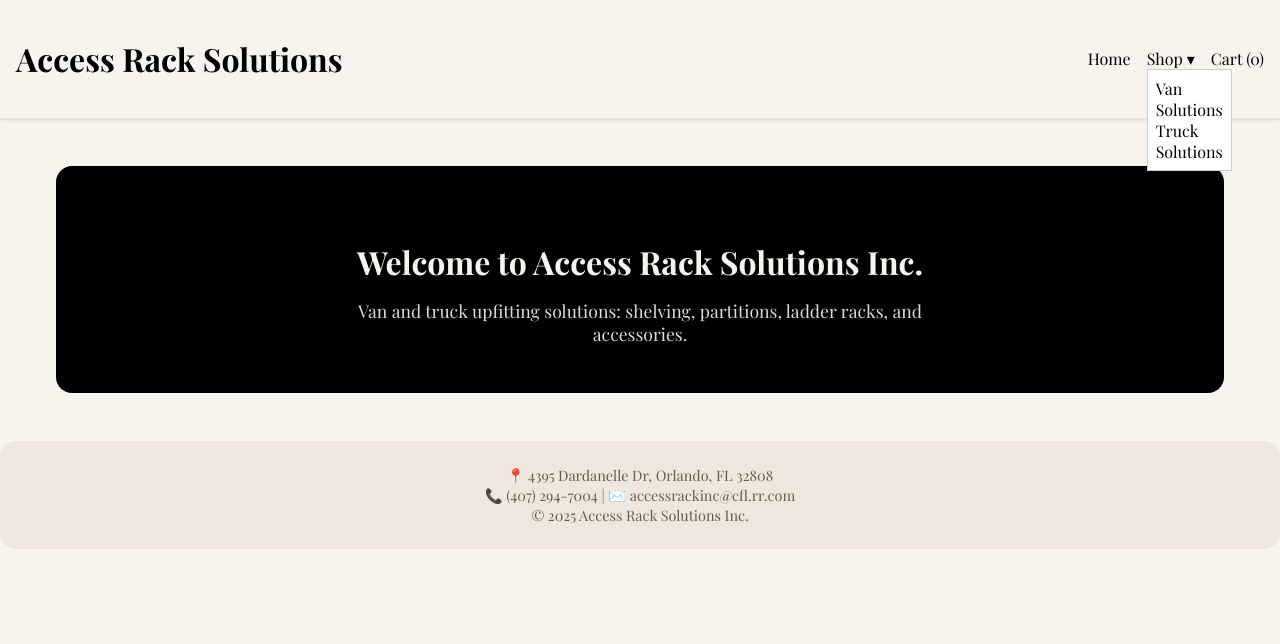
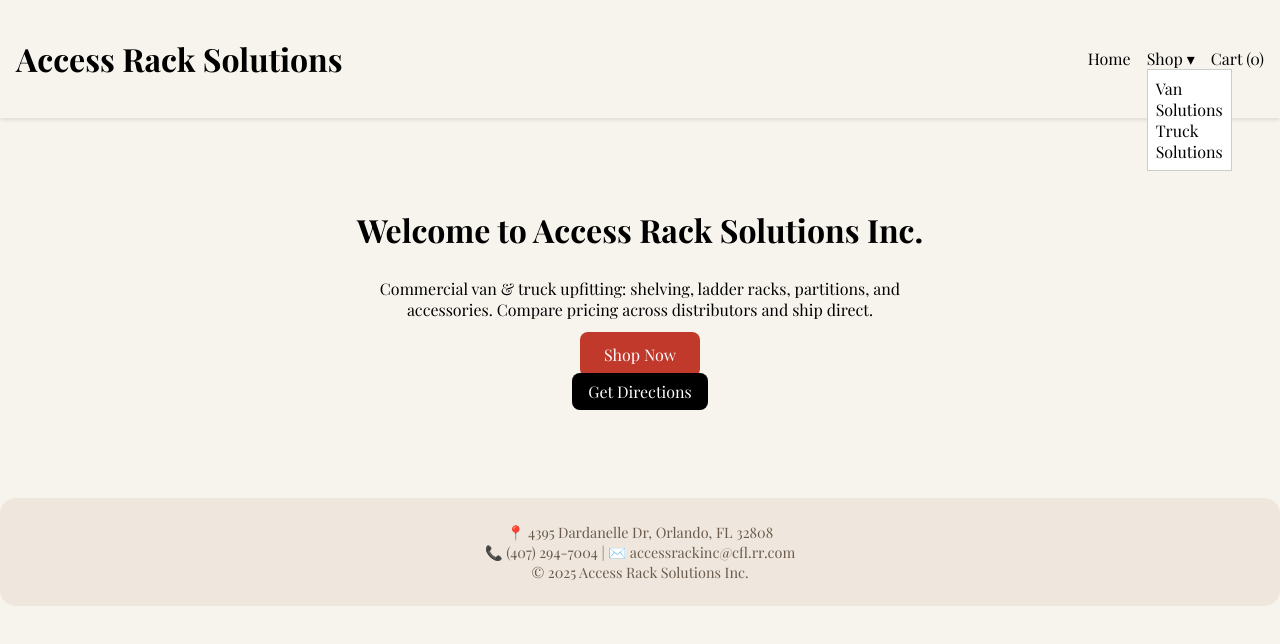
Before and after one commit to dev-verde1071/website, a Next.js app: page / in a window 1280 px wide. Shown: the top 644 px of the page. Built offline with nearby package versions, Linux system fonts and the light colour scheme.

Commit message:
Update page.js

```diff
--- a/app/page.js
+++ b/app/page.js
@@ -1,14 +1,40 @@
 export default function HomePage() {
   return (
-    <main style={{ marginTop: "2rem" }}>
-      <section style={{ background: "#000", color: "#F7F3ED", padding: "3rem", borderRadius: "1rem", textAlign: "center" }}>
-        <h1 style={{ fontSize: "2rem", fontWeight: "bold", marginBottom: "1rem" }}>
-          Welcome to Access Rack Solutions Inc.
-        </h1>
-        <p style={{ maxWidth: "600px", margin: "0 auto", opacity: 0.9, fontSize: "1.1rem" }}>
-          Van and truck upfitting solutions: shelving, partitions, ladder racks, and accessories.
-        </p>
-      </section>
-    </main>
+    <section style={{ textAlign: "center", padding: "3rem" }}>
+      <h1 style={{ fontSize: "2rem", fontWeight: "bold" }}>
+        Welcome to Access Rack Solutions Inc.
+      </h1>
+      <p style={{ margin: "1rem auto", maxWidth: "600px" }}>
+        Commercial van & truck upfitting: shelving, ladder racks, partitions,
+        and accessories. Compare pricing across distributors and ship direct.
+      </p>
+      <div style={{ marginTop: "1.5rem" }}>
+        <a
+          href="/shop"
+          style={{
+            background: "#C0392B",
+            color: "#fff",
+            padding: "0.75rem 1.5rem",
+            borderRadius: "0.5rem"
+          }}
+        >
+          Shop Now
+        </a>
+      </div>
+      <div style={{ marginTop: "1rem" }}>
+        <a
+          href="https://www.google.com/maps/dir/?api=1&destination=4395+Dardanelle+Dr,+Orlando,+FL+32808"
+          target="_blank"
+          style={{
+            background: "#000",
+            color: "#fff",
+            padding: "0.5rem 1rem",
+            borderRadius: "0.5rem"
+          }}
+        >
+          Get Directions
+        </a>
+      </div>
+    </section>
   );
 }
```
